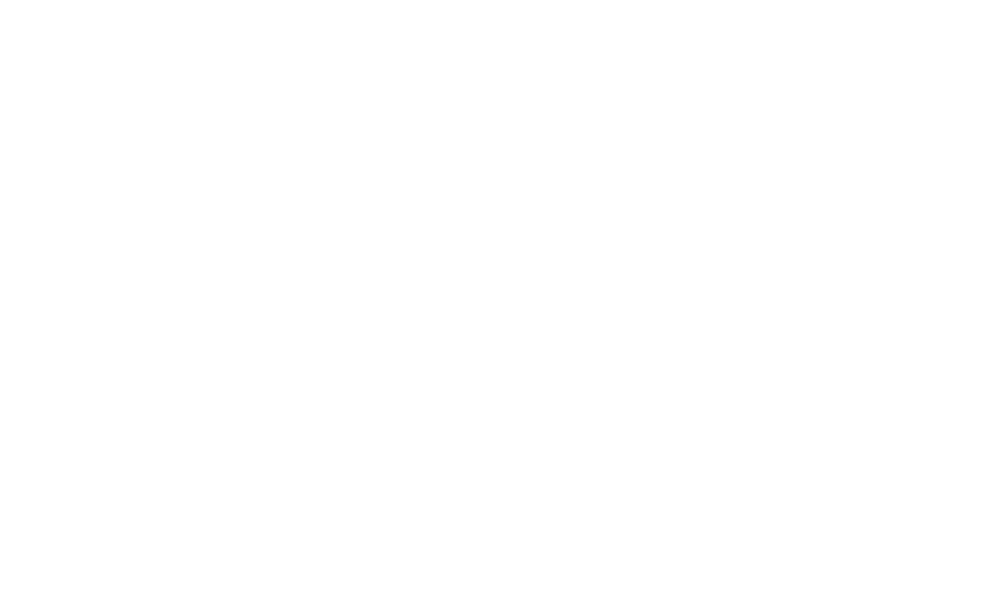
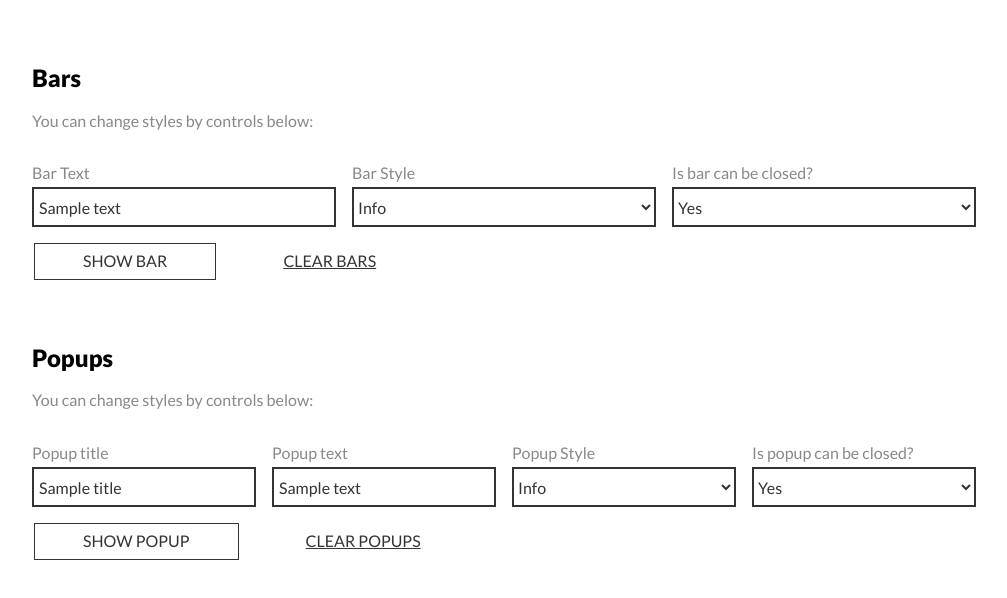
Before and after one commit to gruf23/Reporter.js, a website built with webpack: page example/index.html in a window 1280 px wide. Shown: the whole page, without its empty margins (128-1135 px from the left). Built offline with nearby package versions, Linux system fonts and the light colour scheme.

Commit message:
add demo html

```diff
--- /dev/null
+++ b/example/demo-style.css
@@ -0,0 +1,81 @@
+@import url('https://fonts.googleapis.com/css2?family=Lato:wght@400;900&display=swap');
+
+body {
+    font-family: 'Lato', 'Roboto', sans-serif;
+}
+#wrapper {
+    width: 100%;
+    max-width: 960px;
+    padding: 0 20px;
+    margin: 0 auto;
+}
+section {
+    margin: 4rem auto;
+}
+p {
+    color: #888888;
+}
+.controls {
+    display: flex;
+}
+.controls > div {
+    display: flex;
+    flex-direction: column;
+    width: calc(100% / 3);
+    min-width: 100px;
+    margin-right: 1rem;
+}
+.controls > div label {
+    margin-bottom: .3rem;
+    color: #888888;
+}
+.controls:last-child {
+    margin-right: 0;
+}
+select,
+input {
+    background-color: transparent;
+    border: 2px solid #333333;
+    border-radius: 0;
+    outline: none;
+    color: #333333;
+    height: 40px;
+    box-sizing: border-box;
+}
+input {
+    padding: 0 5px;
+}
+fieldset {
+    margin-top: 1rem;
+    border: none;
+    outline: none;
+    padding: 0;
+}
+fieldset button {
+    margin-right: 1rem;
+}
+fieldset button:last-of-type {
+    margin-right: 0;
+}
+button.primary {
+    padding: .5rem 3rem;
+    border: 1px solid #333333;
+    color: #333333;
+    background-color: rgba(0, 0, 0, 0);
+    transition: .3s;
+    text-transform: uppercase;
+}
+button.primary:hover,
+button.secondary:hover {
+    background-color: rgba(0, 0, 0, .1);
+    text-decoration: none;
+}
+button.secondary {
+    padding: .5rem 3rem;
+    border: none;
+    color: #333333;
+    background-color: rgba(0, 0, 0, 0);
+    transition: .3s;
+    text-transform: uppercase;
+    text-decoration: underline;
+}
--- a/example/index.html
+++ b/example/index.html
@@ -7,10 +7,77 @@
     <meta http-equiv="X-UA-Compatible" content="ie=edge">
     <link rel="stylesheet" href="https://cdn.jsdelivr.net/npm/normalize-css@2.3.1/normalize.min.css">
     <link rel="stylesheet" href="./../../dist/style.css">
-    <title>Document</title>
+    <link rel="stylesheet" href="demo-style.css">
+    <title>Reporter.js Demo Page</title>
 </head>
 <body>
 <div id="wrapper">
+    <section>
+        <h2>Bars</h2>
+        <p>You can change styles by controls below:</p>
+        <br>
+        <div class="controls">
+            <div>
+                <label for="bar-text">Bar Text</label>
+                <input type="text" name="bar-text" id="bar-text" value="Sample text">
+            </div>
+            <div>
+                <label for="bar-style">Bar Style</label>
+                <select name="bar-style" id="bar-style">
+                    <option value="info">Info</option>
+                    <option value="success">Success</option>
+                    <option value="warning">Warning</option>
+                    <option value="error">Error</option>
+                </select>
+            </div>
+            <div>
+                <label for="bar-closable">Is bar can be closed?</label>
+                <select name="bar-closable" id="bar-closable">
+                    <option value="1">Yes</option>
+                    <option value="0">No</option>
+                </select>
+            </div>
+        </div>
+        <fieldset>
+            <button class="primary" id="show-bar">Show Bar</button>
+            <button class="secondary" id="hide-bars">Clear Bars</button>
+        </fieldset>
+    </section>
+    <section>
+        <h2>Popups</h2>
+        <p>You can change styles by controls below:</p>
+        <br>
+        <div class="controls">
+            <div>
+                <label for="msg-text">Popup title</label>
+                <input type="text" name="bar-title" id="msg-title" value="Sample title">
+            </div>
+            <div>
+                <label for="msg-text">Popup text</label>
+                <input type="text" name="bar-text" id="msg-text" value="Sample text">
+            </div>
+            <div>
+                <label for="msg-style">Popup Style</label>
+                <select name="msg-style" id="msg-style">
+                    <option value="info">Info</option>
+                    <option value="success">Success</option>
+                    <option value="warning">Warning</option>
+                    <option value="error">Error</option>
+                </select>
+            </div>
+            <div>
+                <label for="msg-closable">Is popup can be closed?</label>
+                <select name="msg-closable" id="msg-closable">
+                    <option value="1">Yes</option>
+                    <option value="0">No</option>
+                </select>
+            </div>
+        </div>
+        <fieldset>
+            <button class="primary" id="show-popup">Show Popup</button>
+            <button class="secondary" id="hide-popup">Clear Popups</button>
+        </fieldset>
+    </section>
 </div>
 <script src="https://code.jquery.com/jquery-3.5.1.min.js"
         integrity="sha256-9/aliU8dGd2tb6OSsuzixeV4y/faTqgFtohetphbbj0=" crossorigin="anonymous"></script>
```
